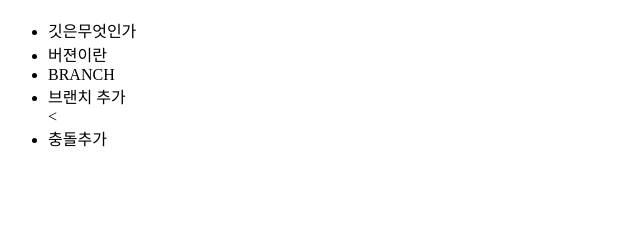
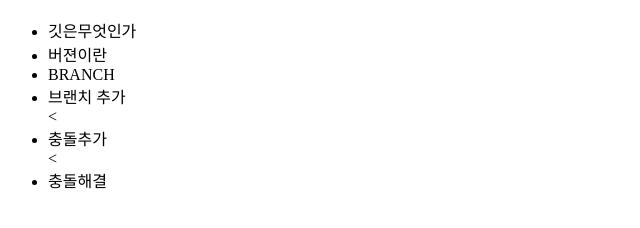
Before and after one commit to JEONHANSHAM/HOWTOGIT, a plain HTML site: page index.html in a window 1280 px wide. Shown: the part 48-276 px from the top of the page, without its empty margins (0-640 px from the left). Drawn offline with Linux system fonts and the light colour scheme.

Commit message:
충돌해결

```diff
--- a/index.html
+++ b/index.html
@@ -12,6 +12,7 @@
 		 <li>BRANCH</li>
 		 <li>브랜치 추가</li>
         <<li>충돌추가</li>
+		<<li>충돌해결</li>
         </ul>
 	 <body>
 </html>
```
